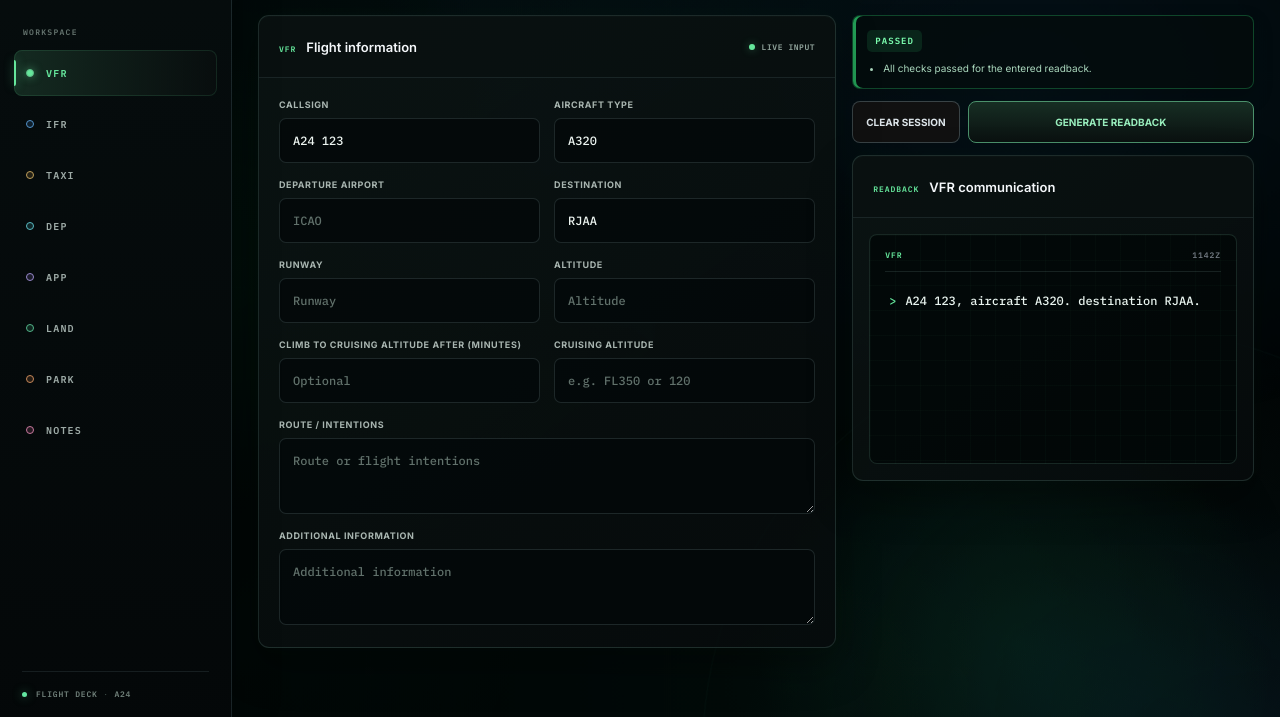
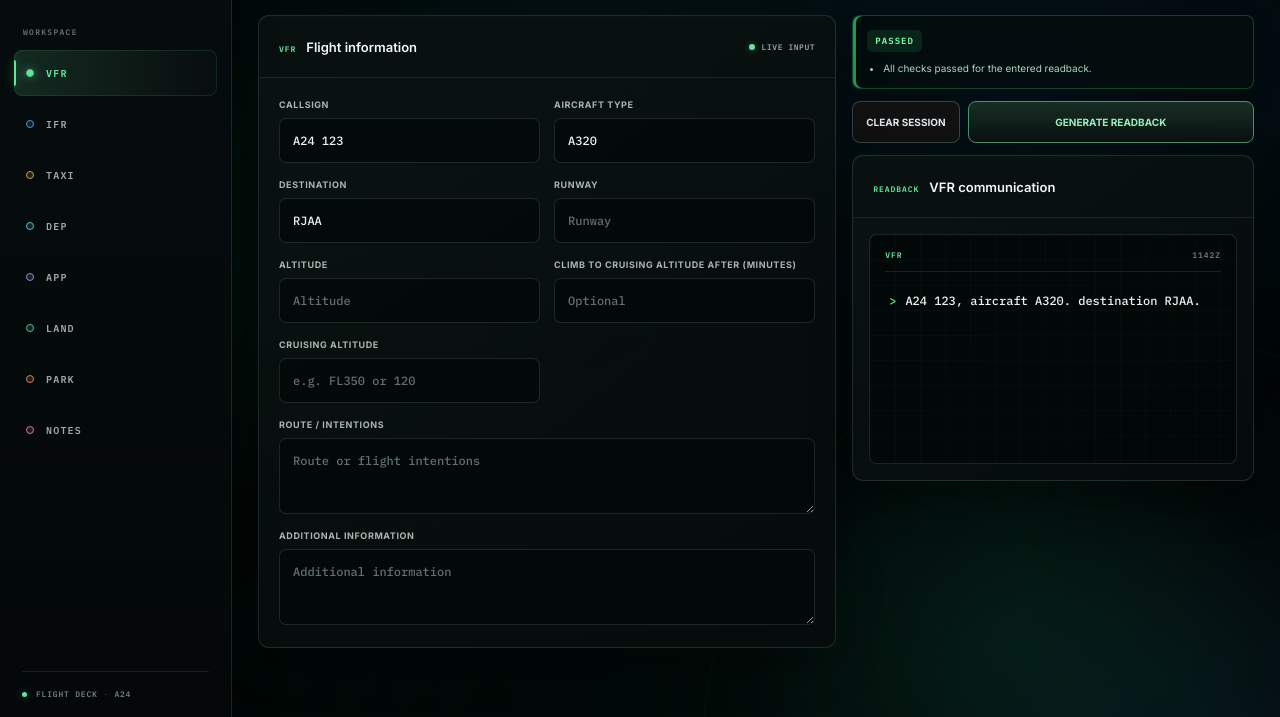
Before and after one commit to seandwaynedesuyoph-creator/IFR-READBACK, a plain HTML site: page index.html in a window 1280 px wide. Both pictures are taken after a click on the button "VFR". Shown: the part 83-800 px from the top of the page. Drawn offline with Linux system fonts and the light colour scheme.

Commit message:
Remove VFR departure airport field
Co-authored-by: Copilot <223556219+Copilot@users.noreply.github.com>

```diff
--- a/app.js
+++ b/app.js
@@ -40,7 +40,6 @@
   const SHARED_FIELDS = [
     ["callsign","vfrCallsign","taxiCallsign","depCallsign","appCallsign","landCallsign","parkCallsign"],
     ["aircraft","vfrAircraft"],
-    ["vfrDeparture","taxiAirport"],
     ["destination","vfrDestination"]
   ];
   const clean = (value) => String(value || "").trim().replace(/\s+/g," ");
@@ -100,8 +99,7 @@
     });
     SHARED_FIELDS.forEach((group) => {
       const source = group.find((id) => $(id).value) || group[0];
-      const legacyAirport = group.includes("vfrDeparture") ? clean(state.draft.airport) : "";
-      const value = $(source).value || legacyAirport;
+      const value = $(source).value;
       group.forEach((id) => { $(id).value = value; });
     });
   }
@@ -129,7 +127,6 @@
     const output = [];
     if (d.vfrCallsign) output.push(`${d.vfrCallsign},`);
     if (d.vfrAircraft) output.push(`aircraft ${d.vfrAircraft}.`);
-    if (d.vfrDeparture) output.push(`departing ${speakAlphanumeric(d.vfrDeparture)}.`);
     if (d.vfrDestination) output.push(`destination ${d.vfrDestination}.`);
     if (d.vfrRoute) output.push(`route / intentions ${d.vfrRoute}.`);
     if (d.vfrRunway) output.push(`runway ${speakRunway(d.vfrRunway)}.`);
--- a/index.html
+++ b/index.html
@@ -42,7 +42,7 @@
 
     <section class="view" id="vfrView"><div class="page-content"><div class="workspace"><article class="panel"><div class="panel-header"><div><b>VFR</b><h2>Flight information</h2></div><span class="live"><i></i> Live input</span></div><div class="form-grid">
       <label class="field"><span>Callsign</span><input id="vfrCallsign" data-field="vfrCallsign" placeholder="e.g. N123AB"></label><label class="field"><span>Aircraft type</span><input id="vfrAircraft" data-field="vfrAircraft" placeholder="e.g. C172"></label>
-      <label class="field"><span>Departure airport</span><input id="vfrDeparture" data-field="vfrDeparture" placeholder="ICAO"></label><label class="field"><span>Destination</span><input id="vfrDestination" data-field="vfrDestination" placeholder="ICAO"></label>
+      <label class="field"><span>Destination</span><input id="vfrDestination" data-field="vfrDestination" placeholder="ICAO"></label>
       <label class="field"><span>Runway</span><input id="vfrRunway" data-field="vfrRunway" placeholder="Runway"></label><label class="field"><span>Altitude</span><input id="vfrAltitude" data-field="vfrAltitude" placeholder="Altitude"></label>
       <label class="field"><span>Climb to cruising altitude after (minutes)</span><input id="vfrCruiseDelay" data-field="vfrCruiseDelay" type="text" inputmode="numeric" pattern="[0-9]*" placeholder="Optional"></label><label class="field"><span>Cruising altitude</span><input id="vfrCruisingAltitude" data-field="vfrCruisingAltitude" placeholder="e.g. FL350 or 120"></label>
       <label class="field wide"><span>Route / intentions</span><textarea id="vfrRoute" data-field="vfrRoute" rows="2" placeholder="Route or flight intentions"></textarea></label>
```
